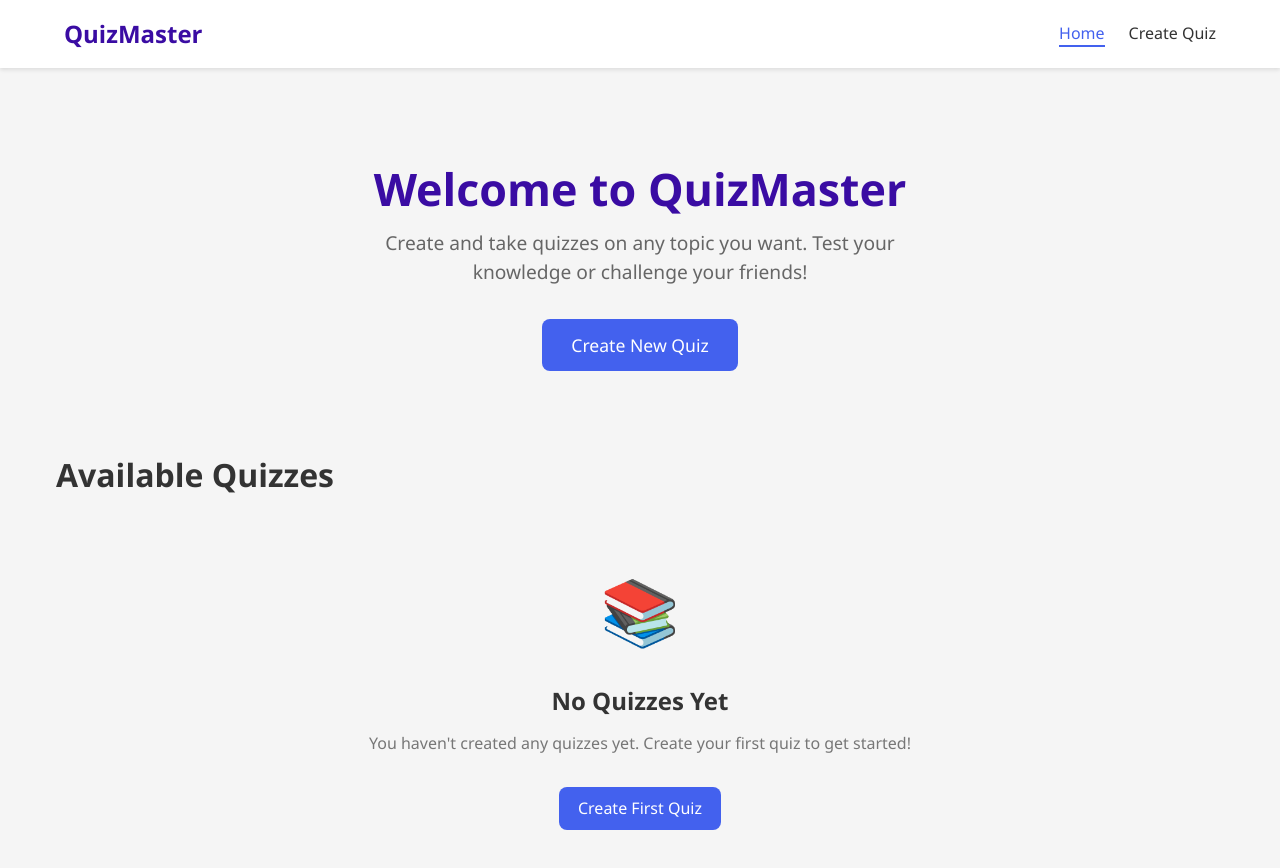
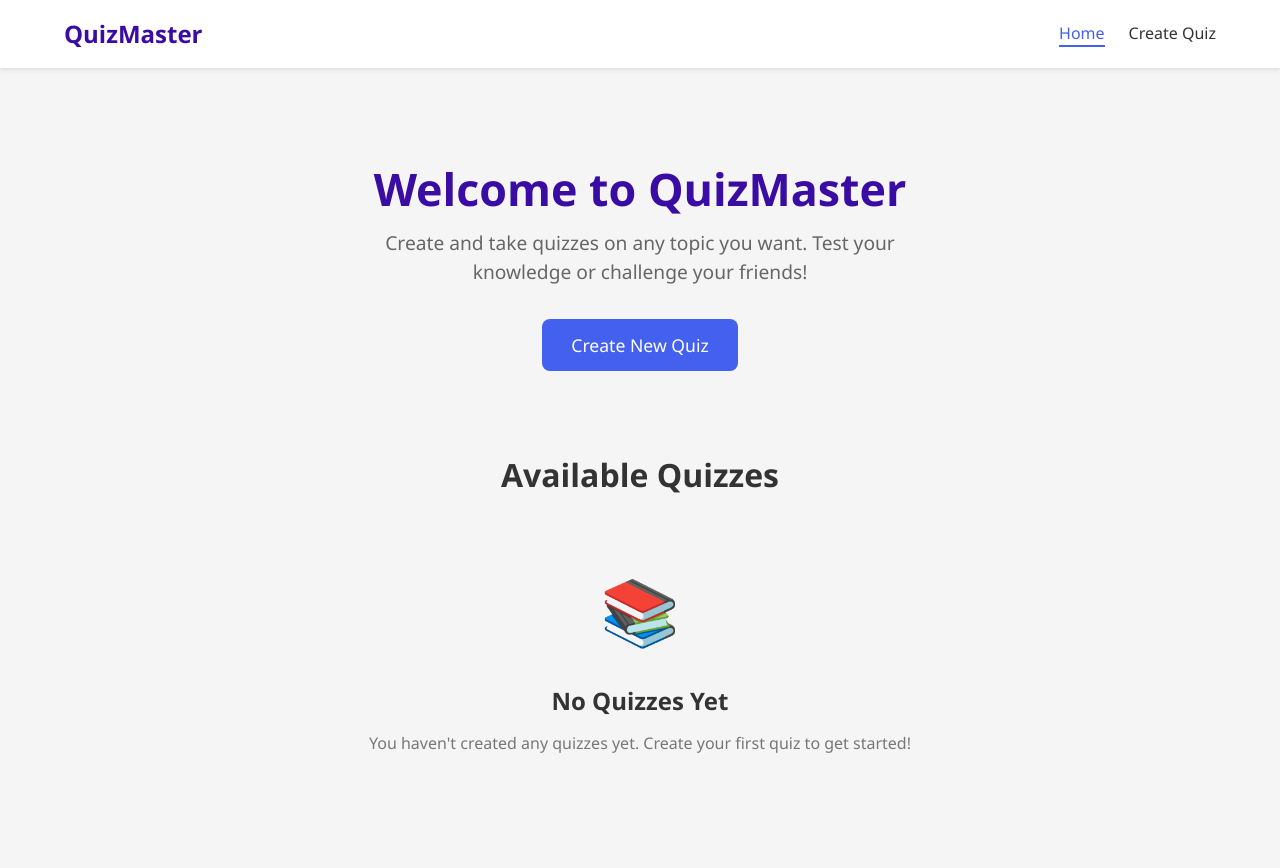
Before and after one commit to shakeandspeak/quiz-app, a React (Vite) app in the folder frontend/: page / in a window 1280 px wide. Shown: the top 868 px of the page. Built offline with nearby package versions, Linux system fonts and the light colour scheme.

Commit message:
Fix issue with saving all questions in a quiz and add debug log

```diff
--- a/frontend/src/App.css
+++ b/frontend/src/App.css
@@ -89,6 +89,10 @@
 
 .quiz-list-container {
   margin-top: 2rem;
+}
+
+.quiz-list-container h2 {
+  text-align: center;
 }
 
 .quiz-grid {
--- a/frontend/src/components/QuizCreator.jsx
+++ b/frontend/src/components/QuizCreator.jsx
@@ -183,6 +183,8 @@ const QuizCreator = () => {
       questions: questions,
       createdAt: new Date().toISOString(),
     };
+
+    console.log('Saved Quiz:', quiz);
 
     // Save quiz to localStorage for now (can be replaced with API call later)
     const savedQuizzes = JSON.parse(localStorage.getItem('quizzes') || '[]');
--- a/frontend/src/components/QuizHome.jsx
+++ b/frontend/src/components/QuizHome.jsx
@@ -188,7 +188,6 @@ const QuizHome = ({ showSingleQuiz = false }) => {
                   <div className="quiz-card-header">
                     <h3>{quiz.title}</h3>
                   </div>
-
                   <div className="quiz-card-body">
                     <div className="quiz-meta">
                       <span>{quiz.questions.length} questions</span>
@@ -196,7 +195,6 @@ const QuizHome = ({ showSingleQuiz = false }) => {
                       <span>Created: {new Date(quiz.createdAt).toLocaleDateString()}</span>
                     </div>
                   </div>
-
                   <div className="quiz-card-footer">
                     <button
                       onClick={() => handleQuizSelect(quiz)}
@@ -213,7 +211,6 @@ const QuizHome = ({ showSingleQuiz = false }) => {
               <div className="empty-state-icon">📚</div>
               <h3>No Quizzes Yet</h3>
               <p className="empty-state-text">You haven't created any quizzes yet. Create your first quiz to get started!</p>
-              <Link to="/create" className="btn btn-primary">Create First Quiz</Link>
             </div>
           )}
         </div>
```
